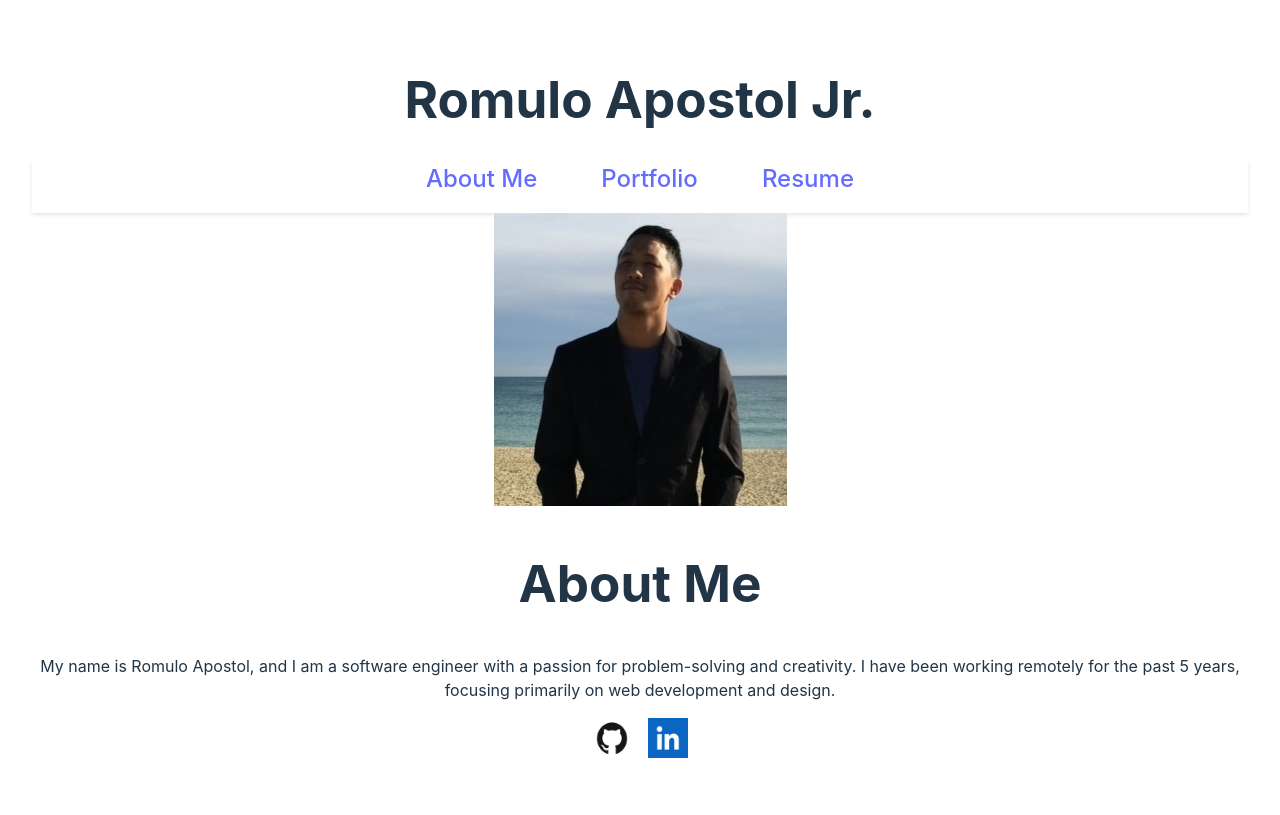
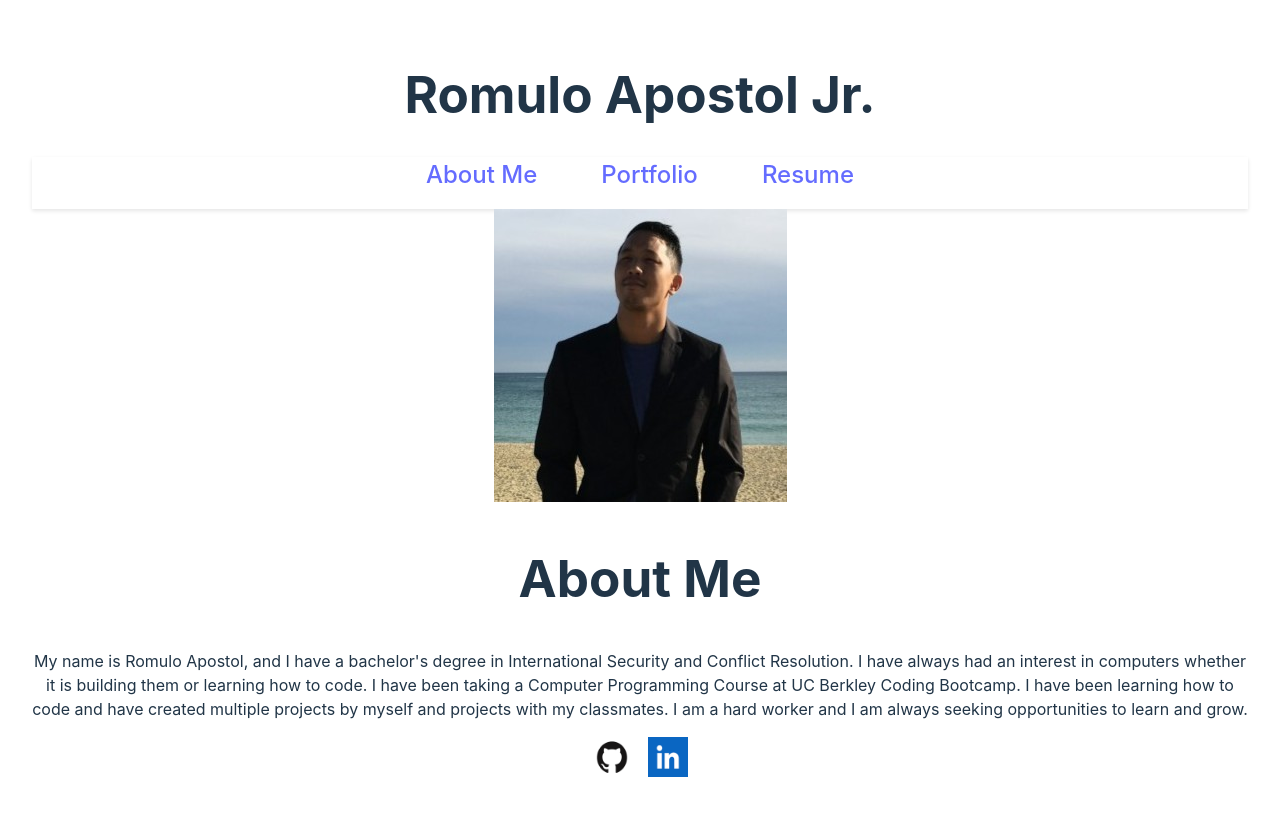
Before and after one commit to rapostoljr/challenge_20_personal_react_portfolio, a React (Vite) app: page / in a window 1280 px wide. Built offline with nearby package versions, Linux system fonts and the light colour scheme.

Commit message:
updated description in AboutPage

```diff
--- a/src/pages/AboutPage.jsx
+++ b/src/pages/AboutPage.jsx
@@ -6,8 +6,11 @@ export default function AboutPage() {
             <img src={myHeadshot} />
             <h1>About Me</h1>
             <p>
-                My name is Romulo Apostol, and I am a software engineer with a passion for problem-solving and creativity.
-                I have been working remotely for the past 5 years, focusing primarily on web development and design.
+                My name is Romulo Apostol, and I have a bachelor's degree in International Security and Conflict Resolution.
+                I have always had an interest in computers whether it is building them or learning how to code.
+                I have been taking a Computer Programming Course at UC Berkley Coding Bootcamp.
+                I have been learning how to code and have created multiple projects by myself and projects with my classmates. I am a hard worker
+                and I am always seeking opportunities to learn and grow.
             </p>
         </section>
     );
```
